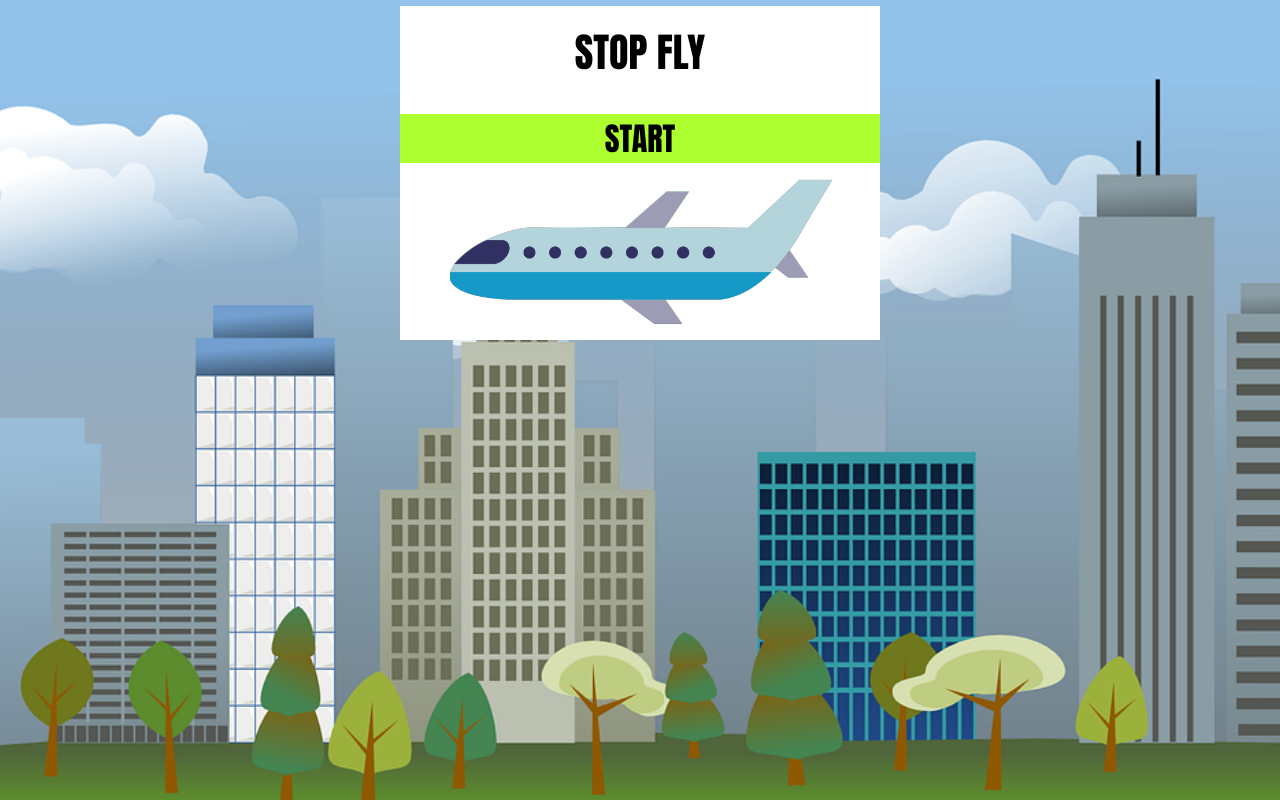
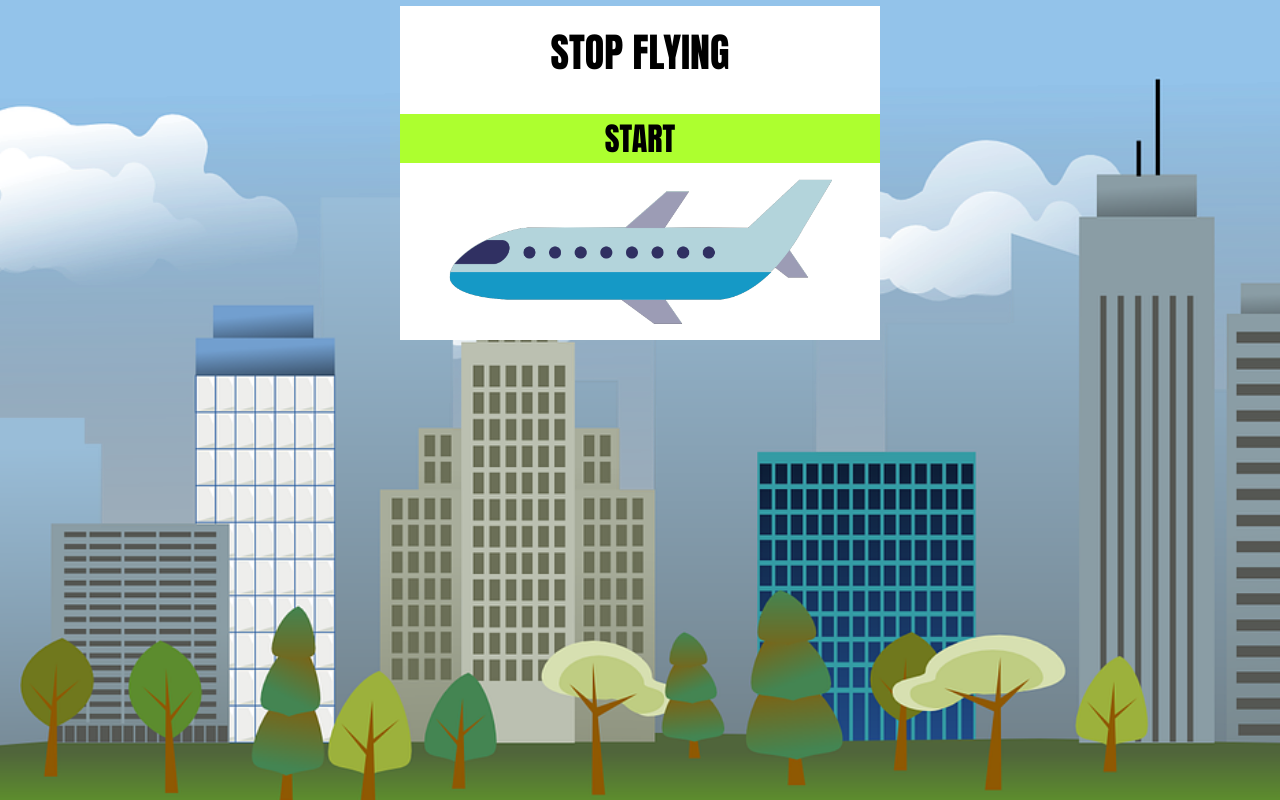
Before and after one commit to leonardoemanuel/stopfly, a plain HTML site: page index.html in a window 1280 px wide. Drawn offline with Linux system fonts and the light colour scheme.

Commit message:
mudança no nome

```diff
--- a/index.html
+++ b/index.html
@@ -6,7 +6,7 @@
     <meta name="viewport" content="width=device-width, initial-scale=1.0">
     <link rel="stylesheet" href="style.css">
     <script src="script.js" defer></script>
-    <title>Stop Fly</title>
+    <title>Stop Flying</title>
 </head>
 <body>
     <section class="gameBoard">
@@ -15,7 +15,7 @@
             <p id="time" class="paragrafo"></p>
         </div>
         <div class="divStart" onclick="play()">
-            <h1>STOP FLY</h1>
+            <h1>STOP FLYING</h1>
             <input type="button" value="START">
             <img src="imagens/aviao.png">
         </div>
```
